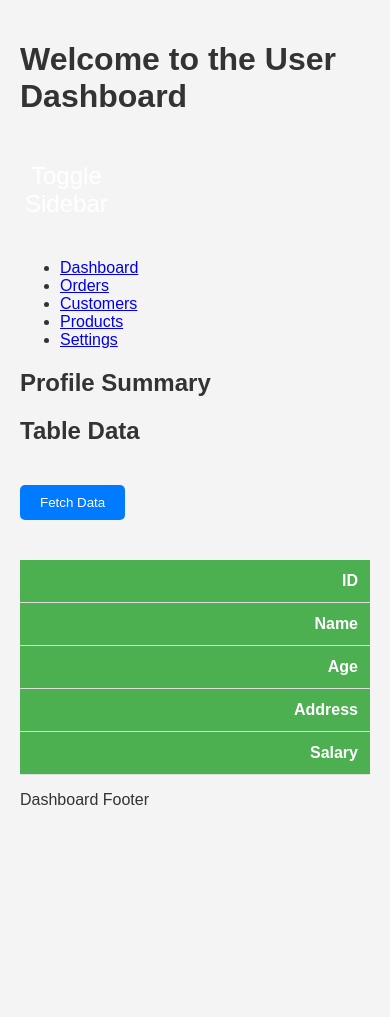
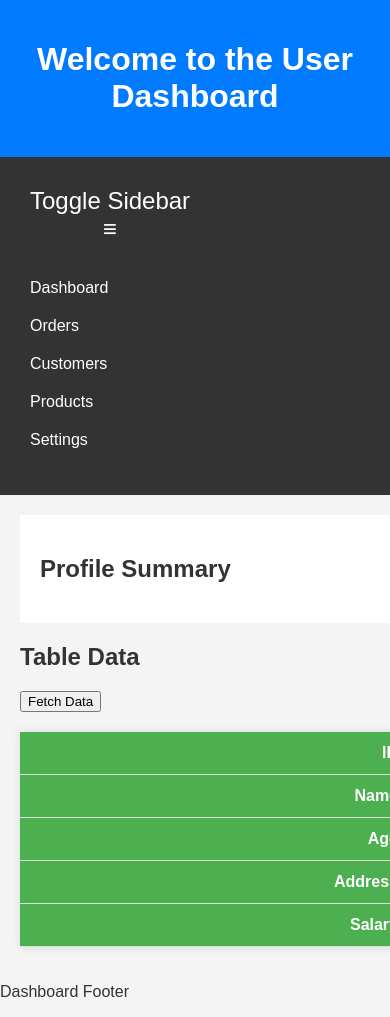
Before and after one commit to ia-usgs/work_project, a Flask app: page / in a window 390 px wide; the page is wider, and only the part inside the window is pictured. Before the commit the page ends 805 px from the top of that part, so only its background shows below. Run offline with Flask 3, Linux system fonts and the light colour scheme; lists and menus that the app fills with data are empty.

Commit message:
Update styles.css

```diff
--- a/static/styles.css
+++ b/static/styles.css
@@ -1,30 +1,92 @@
 body {
   font-family: 'Arial', sans-serif;
   margin: 0;
-  padding: 20px;
   background-color: #f4f4f4;
   color: #333;
 }
 
-/* Header styles */
-h1 {
-  color: #333;
+header {
+  background-color: #007BFF;
+  color: white;
+  padding: 20px;
+  text-align: center;
 }
 
-/* Button styling */
-button {
-  background-color: #007BFF;
+aside {
+  background-color: #333;
   color: white;
-  border: none;
-  padding: 10px 20px;
-  margin: 20px 0;
-  border-radius: 5px;
-  cursor: pointer;
-  transition: background-color 0.3s;
+  padding: 20px;
+  position: fixed;
+  left: 0;
+  top: 0;
+  bottom: 0;
+  width: 200px; /* Fixed width */
 }
 
-button:hover {
-  background-color: #0056b3;
+aside.collapsed {
+  width: 80px; /* Smaller width when collapsed */
+}
+
+aside nav ul {
+  list-style-type: none;
+  padding: 0;
+}
+
+aside nav ul li a {
+  color: white;
+  text-decoration: none;
+  padding: 10px;
+  display: block;
+}
+
+main {
+  margin-left: 200px; /* Give space for the fixed sidebar */
+  padding: 20px;
+}
+
+.card {
+  background-color: #fff;
+  padding: 20px;
+  margin-bottom: 20px;
+  box-shadow: 0 2px 4px rgba(0,0,0,0.1);
+}
+
+#sidebar-toggle {
+  background-color: transparent;
+  color: #fff;
+  padding: 10px;
+  border: none;
+  cursor: pointer;
+  font-size: 24px;
+}
+
+#sidebar-toggle:after {
+  content: '\2261'; /* Hamburger icon */
+  display: block;
+}
+
+aside.collapsed #sidebar-toggle:after {
+  content: '\2039'; /* Single left-pointing angle quotation mark */
+}
+
+@media (max-width: 768px) {
+  aside, main {
+    width: 100%;
+    margin-left: 0;
+  }
+
+  aside {
+    position: relative;
+    width: auto;
+  }
+
+  aside.collapsed {
+    width: auto;
+  }
+
+  .card {
+    box-shadow: none;
+  }
 }
 
 /* Table styling */
@@ -32,6 +94,7 @@ table {
   width: 100%;
   margin-top: 20px;
   border-collapse: collapse;
+  box-shadow: 0 0 10px rgba(0, 0, 0, 0.1); /* Adds a subtle shadow around the table */
 }
 
 th, td {
@@ -49,19 +112,19 @@ tr:nth-child(even) {
   background-color: #f2f2f2;
 }
 
-/* Table responsive */
+/* Responsive table design */
 @media screen and (max-width: 600px) {
   table, thead, tbody, th, td, tr {
     display: block;
   }
 
   th, td {
-      text-align: right;
+    text-align: right; /* Align text to right for better visibility on small devices */
   }
 
   td {
     position: relative;
-      padding-left: 50%;
+    padding-left: 50%; /* Allows text to not be cramped on the left */
   }
 
   td::before {
@@ -69,41 +132,10 @@ tr:nth-child(even) {
     left: 6px;
     padding-right: 10px;
     white-space: nowrap;
-      content: attr(data-label);
+    content: attr(data-label); /* Show data label before the content for clarity */
   }
 
   th::before {
-      content: "";
-  }}
-
-aside.collapsed nav ul li a {
-  display: none;
-}
-
-aside.collapsed #sidebar-toggle::after {
-    content: '\2261';
-}
-
-aside #sidebar-toggle {
-    background-color: transparent;
-    border: none;
-    color: #fff;
-    cursor: pointer;
-    font-size: 24px;
-    outline: none;
-    padding: 5px;
-}
-
-@media (max-width: 768px) {
-  aside {
-      width: 80px;
-  }
-
-  aside.collapsed {
-      width: 80px;
-  }
-
-  aside.collapsed #sidebar-toggle::after {
-      content: '\2261';
+    content: ""; /* No content needed before headers */
   }
 }
```
Lines whose indentation alone changed are shown as unchanged.
